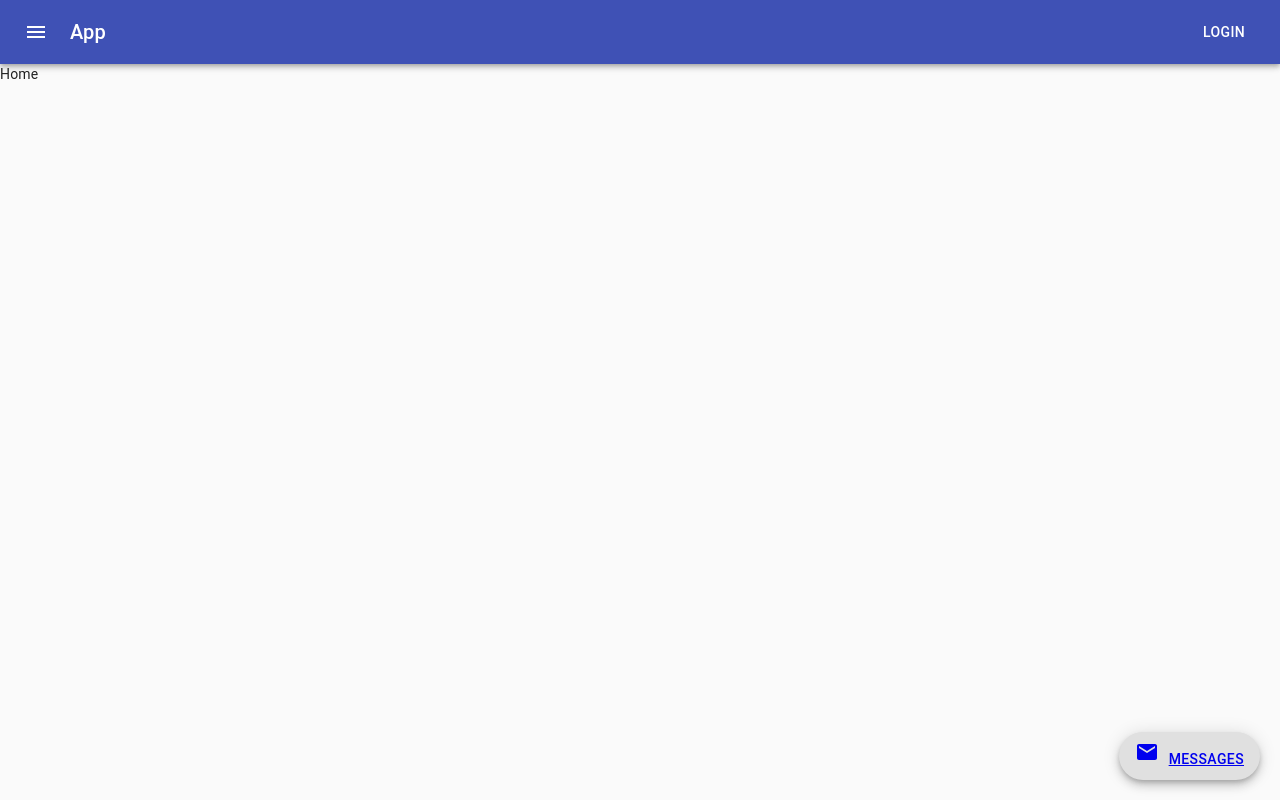
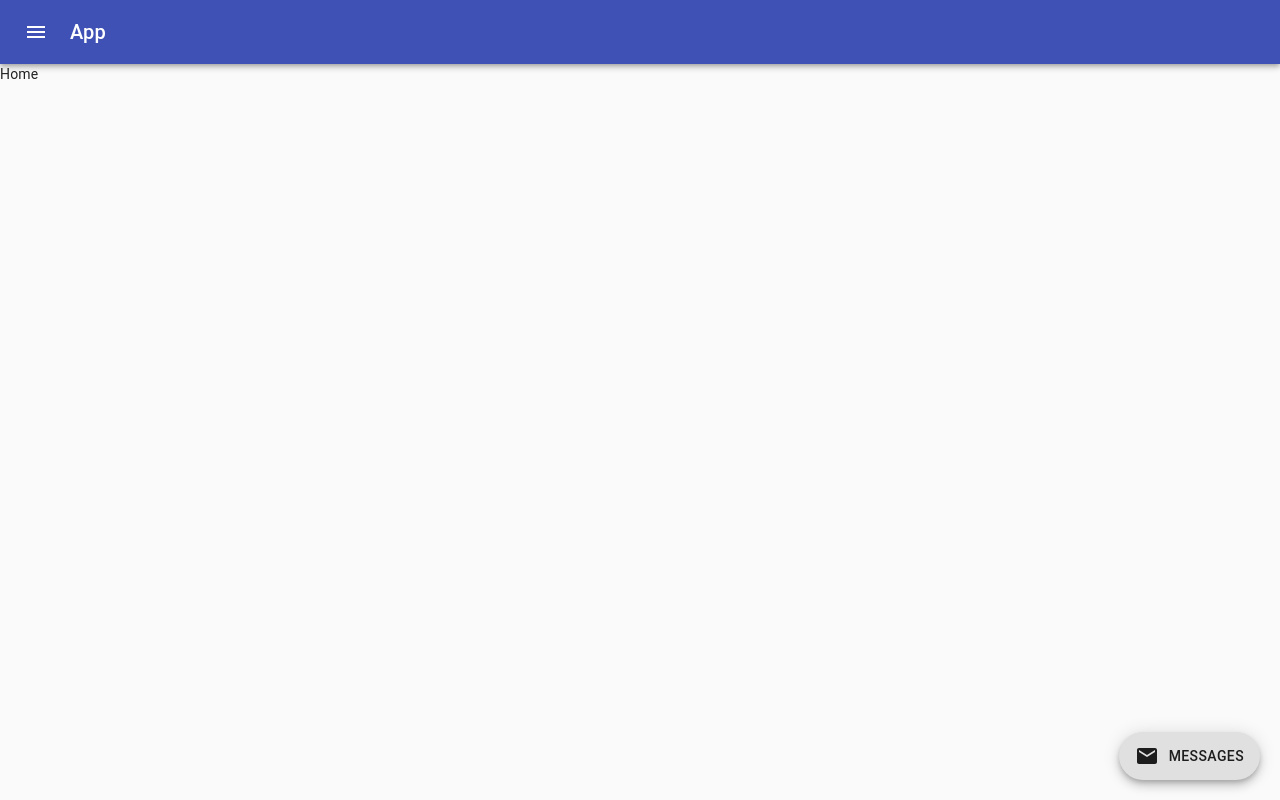
Before and after one commit to makhosi6/zealous-rain, a React (Create React App) app: page / in a window 1280 px wide. Built offline with nearby package versions, Linux system fonts and the light colour scheme.

Commit message:
Friday 06/18/2021 17:22 - Mssg

```diff
--- a/src/comp/Navbar.js
+++ b/src/comp/Navbar.js
@@ -1,9 +1,5 @@
 import React, { Component } from 'react';
 import {AppBar, Toolbar, Typography,Button, IconButton} from '@material-ui/core';
-// import Toolbar from '@material-ui/core/Toolbar';
-// import Typography from '@material-ui/core/Typography';
-// import Button from '@material-ui/core/Button';
-// import IconButton from '@material-ui/core/IconButton';
 import MenuIcon from '@material-ui/icons/Menu';
 
 export default class Navbar extends Component {
@@ -18,7 +14,7 @@ export default class Navbar extends Component {
                 <Typography variant="h6" style={flex}>
                 App
                 </Typography>
-                <Button color="inherit">Login</Button>
+                {/* <Button color="inherit">Login</Button> */}
               </Toolbar>
             </AppBar>
           </div>
--- a/src/comp/utilities/Speeeddial.js
+++ b/src/comp/utilities/Speeeddial.js
@@ -9,10 +9,10 @@ export default class Speeeddial extends Component {
       <Fab
         variant="extended"
         style={{ position: "absolute", bottom: "20px", right: "20px" }} >
-        <Link to="/messages">
+        {/* <Link to="/messages"> */}
           <Mail style={{marginRight: "10px"}}/>
           Messages
-        </Link>
+        {/* </Link> */}
       </Fab>
     );
   }
--- a/src/pages/Messages.js
+++ b/src/pages/Messages.js
@@ -3,9 +3,46 @@ import React, { Component } from 'react'
 export default class Messages extends Component {
     render() {
         return (
-            <div>
-                Messages
-            </div>
+            <>
+               {
+                   mssg.map(x => <li>{x.message}</li>)
+               }
+            </>
         )
     }
 }
+
+
+
+let mssg = [
+    {
+        "message": "Engine for CEO12915 is ON and the taxi is about to move  at  2 Worcester Street Grabouw Grabouw",
+        "subject": "Engine ON for CEO12915",
+        "display": "15-Jun"
+      },
+      {
+        "message": "Engine for CF247139 is OFF and the taxi is parked  at  Castle 1 Foreshore Cape Town Cape Town",
+        "subject": "Engine OFF for CF247139",
+        "display": "15-Jun"
+      },
+      {
+        "message": "Engine for CF247139 is ON and the taxi is about to move  at  Castle 1 Foreshore Cape Town Cape Town",
+        "subject": "Engine ON for CF247139",
+        "display": "15-Jun"
+      },
+      {
+        "message": "Engine for CF66306 is OFF and the taxi is parked  at  Kraaifontein East Cape Town Cape Town Western Cape",
+        "subject": "Engine OFF for CF66306",
+        "display": "15-Jun"
+      },
+      {
+        "message": "Engine for CF66306 is ON and the taxi is about to move  at  Kraaifontein East Cape Town Cape Town Western Cape",
+        "subject": "Engine ON for CF66306",
+        "display": "15-Jun"
+      },
+      {
+        "message": "Engine for CF66306 is OFF and the taxi is parked  at  Kraaifontein East Cape Town Cape Town Western Cape",
+        "subject": "Engine OFF for CF66306",
+        "display": "15-Jun"
+      }
+]
```
